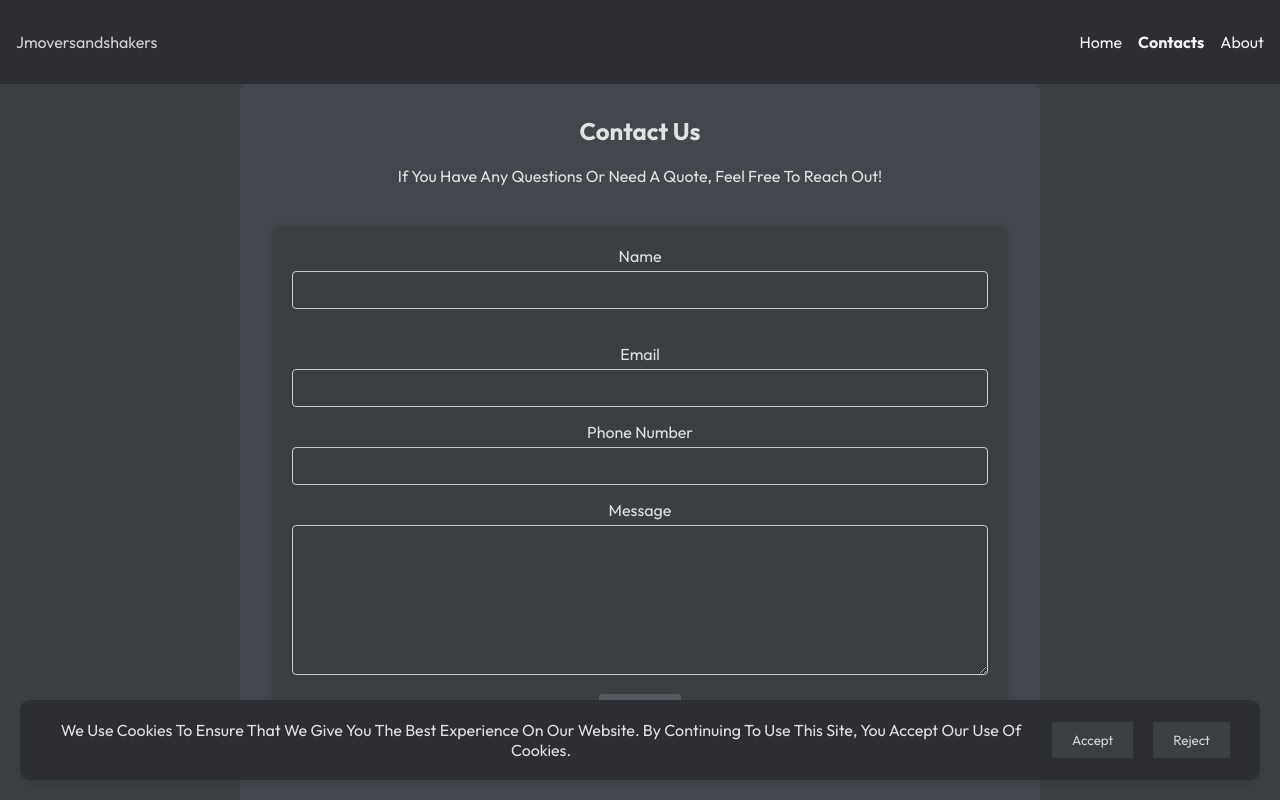
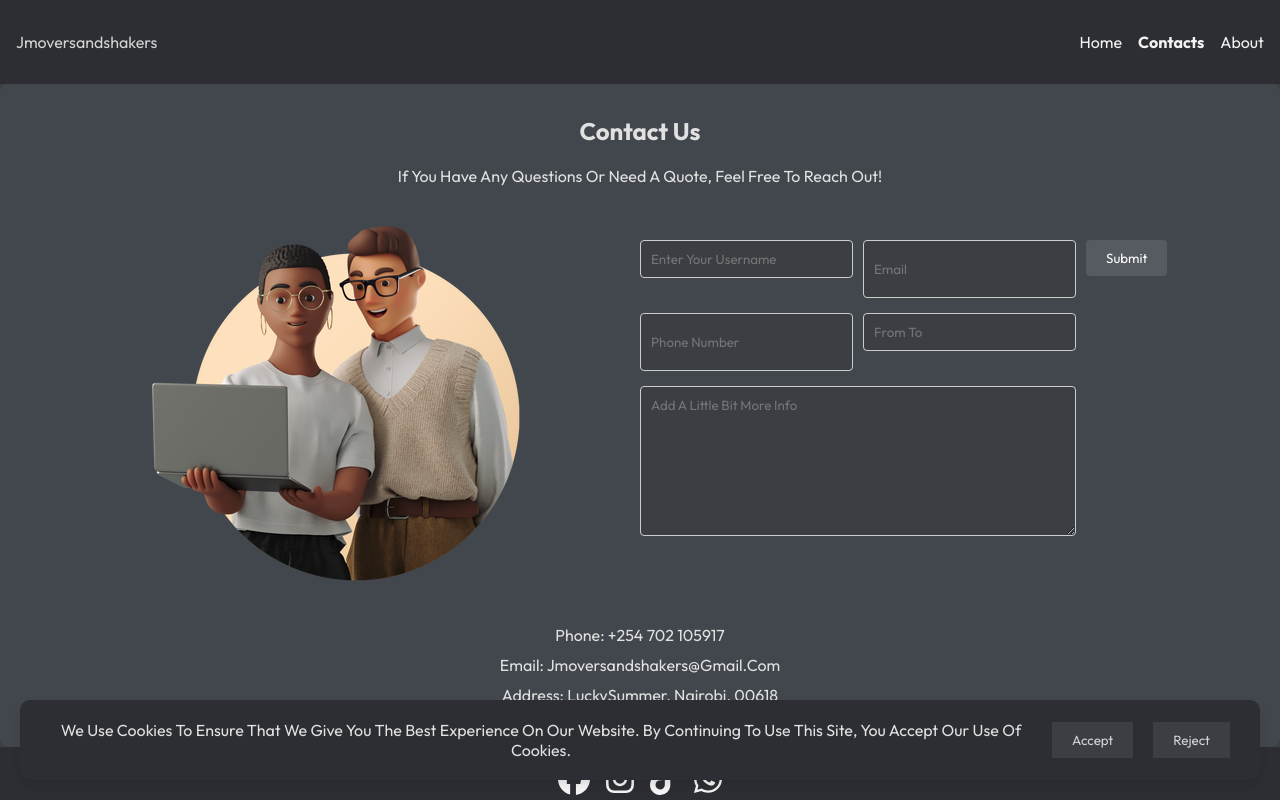
Before and after one commit to hackwellbn/jmoversandshakers, a React (Vite) app: page /#/contacts in a window 1280 px wide. Shown: the top 800 px of the page. Built offline with nearby package versions, Linux system fonts and the light colour scheme.

Commit message:
pending updates

```diff
--- a/src/Pages/Contacts/Contacts.css
+++ b/src/Pages/Contacts/Contacts.css
@@ -3,9 +3,9 @@
   color: var(--section-text-color);
   padding: 20px;
   border-radius: 8px;
-  max-width: 800px;
   margin: 0 auto;
   text-align: center;
+
 }
 
 .contacts h2 {
@@ -18,7 +18,20 @@
 
 .contact-us {
   margin-bottom: 40px;
+  display: flex;
+  flex-wrap: wrap;
+  align-items: center;
 }
+.contact-wrapper{
+  flex: 1 1 200px;
+
+}
+form {
+  display: flex;
+  flex-wrap: wrap;
+  gap: 10px;
+}
+.
 
 .contact-form-container {
   background-color: var(--background-color);
@@ -29,11 +42,10 @@
 
 .contact-form-container .form-group {
   margin-bottom: 15px;
-}
-
-.contact-form-container .form-group label {
-  display: block;
-  margin-bottom: 5px;
+  flex: 1 1 200px;
+  display: flex;
+  flex-wrap: wrap;
+  gap: 10px;
 }
 
 .contact-form-container .form-group input,
@@ -44,13 +56,17 @@
   border-radius: 4px;
   background-color: var(--background-color);
   color: var(--text-color);
+  flex: 1 1 200px;
 }
 
 .contact-form-container .form-group textarea {
   resize: vertical;
   height: 150px;
 }
-
+.contact-form-container .form-group textarea
+{
+  flex: 1 1 200px;
+}
 .contact-form-container button[type="submit"] {
   background-color: var(--feature-background-color);
   color: var(--feature-text-color);
--- a/src/Pages/Contacts/Contacts.jsx
+++ b/src/Pages/Contacts/Contacts.jsx
@@ -1,5 +1,6 @@
 import React, { useState } from 'react';
 import './Contacts.css';
+import { contactImages } from '../../assets/assets';
 
 const Contacts = () => {
   const [result, setResult] = useState("");
@@ -32,27 +33,29 @@
       <h2>Contact Us</h2>
       <p>If you have any questions or need a quote, feel free to reach out!</p>
       <section className="contact-us">
+        <div className="contact-wrapper">
+          <img src={contactImages.ContactImage1} alt="contact" />
+        </div>
+        <div className="contact-wrapper">
           <div className="contact-form-container">
-          <form onSubmit={onSubmit}>
+            <form>
+            <section onSubmit={onSubmit} className="formData">
               <div className="form-group">
-              <label htmlFor="name">Name</label>
-              <input type="text" id="name" name="name" required />
+                <input type="text" id="name" name="name" placeholder="Enter your username" required />
+                <input type="email" id="email" name="email" placeholder="Email" required />
               </div>
               <div className="form-group">
-              <label htmlFor="email">Email</label>
-              <input type="email" id="email" name="email" required />
+                <input type="tel" id="phone" name="phone" placeholder="Phone number" required />
+                <input type="text" id="text" placeholder="From to" />
               </div>
               <div className="form-group">
-              <label htmlFor="phone">Phone Number</label>
-              <input type="tel" id="phone" name="phone" required />
+                <textarea id="message" name="message" placeholder="Add a little bit more info" required></textarea>
               </div>
-            <div className="form-group">
-              <label htmlFor="message">Message</label>
-              <textarea id="message" name="message" required></textarea>
-            </div>
-            <button type="submit">Submit</button>
+            </section>
+                        <div className="bttn">  <button type="submit">Submit</button></div>
             </form>
             <span>{result}</span>
+          </div>
         </div>
       </section>
       <ul className="contact-details">
--- a/src/assets/assets.js
+++ b/src/assets/assets.js
@@ -15,6 +15,7 @@
 import seniorsChoir from './img_2_1720967930498.jpg'
 import BlessedFabricators from "./logo_-BbHe6ogA.png"
 import Campredemption from "./photo.jpg"
+import ContactImage1 from './7daaa26d-1a0a-49f3-8b40-bc9b6702f154.png'
 export const HeroBanner = [{
   image: Banner,
 }];
@@ -47,4 +48,7 @@
  BlessedFabricators,
  Campredemption,
 }
+export const contactImages = {
+  ContactImage1,
+}
 export default assets;
```
Also changed, not shown: src/assets/7daaa26d-1a0a-49f3-8b40-bc9b6702f154.png (added). Lines whose indentation alone changed are shown as unchanged.
